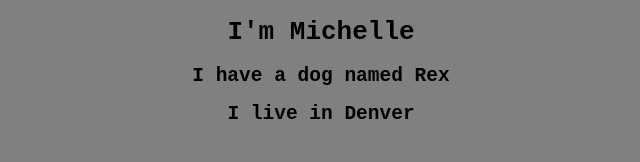
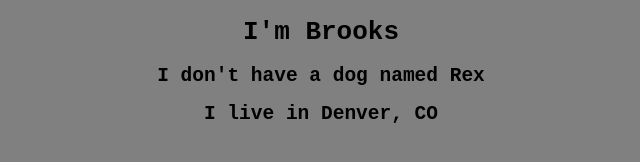
Before and after one commit to michellescripts/git-demo, a plain HTML site: page index.html in a window 1280 px wide. Shown: the whole page, without its empty margins (319-959 px from the left). Drawn offline with Linux system fonts and the light colour scheme.

Commit message:
made a small change

```diff
--- a/index.html
+++ b/index.html
@@ -2,12 +2,12 @@
 <html>
   <head>
     <meta charset="utf-8">
-    <title>Git Demo</title>
+    <title>A great Git Demo</title>
     <link rel="stylesheet" href="main.css">
   </head>
   <body>
-    <h1>I'm Michelle</h1>
-    <h2>I have a dog named Rex</h2>
-    <h2>I live in Denver</h2>
+    <h1>I'm Brooks</h1>
+    <h2>I don't have a dog named Rex</h2>
+    <h2>I live in Denver, CO</h2>
   </body>
 </html>
```
